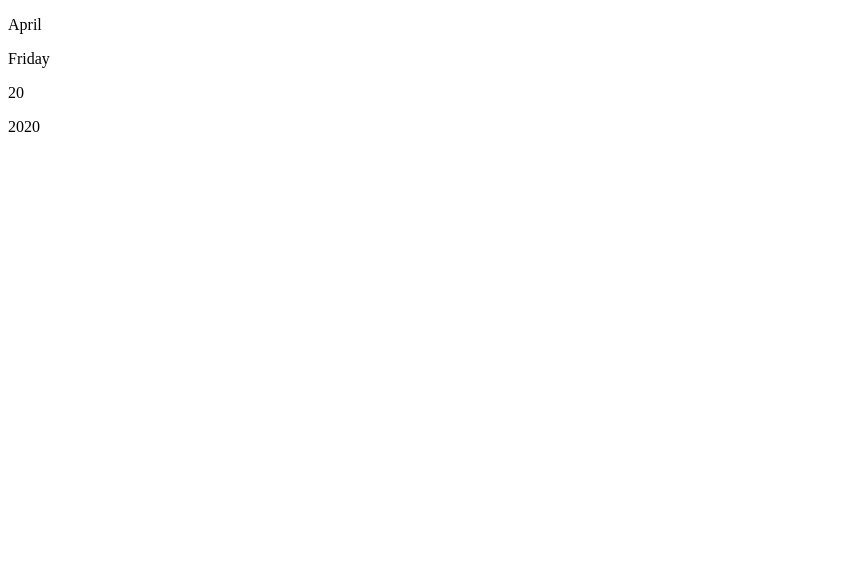
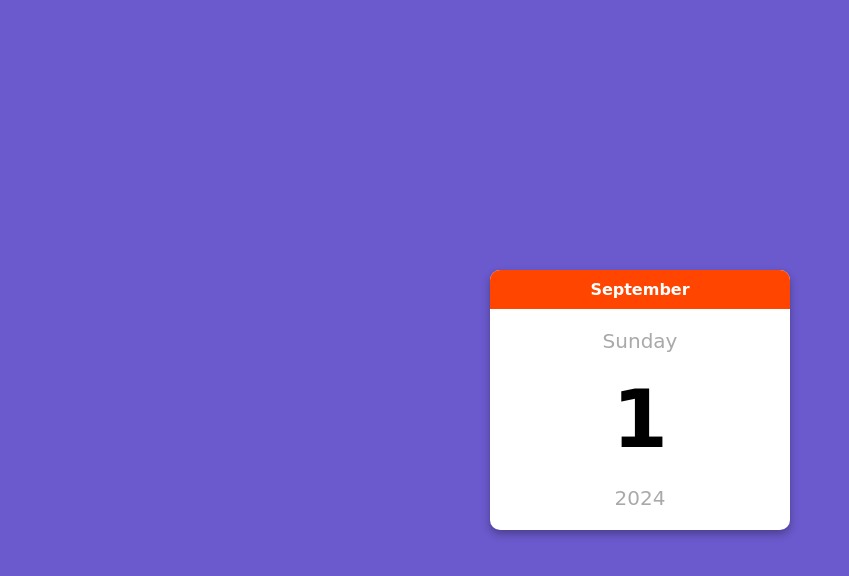
Before and after one commit to engrmehedihasan/short-calendar, a plain HTML site: page index.html in a window 1280 px wide. Shown: the whole page, without its empty margins (0-849 px from the left). Drawn offline with Linux system fonts and the light colour scheme.

Commit message:
update html

```diff
--- a/index.html
+++ b/index.html
@@ -4,14 +4,16 @@
     <meta charset="UTF-8">
     <meta name="viewport" content="width=device-width, initial-scale=1.0">
     <title>Short Calendar</title>
+    <link rel="stylesheet" href="style.css">
 </head>
 <body>
 
     <div class="calendar-container">
         <p class="month-name" id="month-name">April</p>
         <p class="day-name" id="day-name">Friday</p>
-        <p class="day-number" id="day-name">20</p>
+        <p class="day-number" id="day-number">20</p>
         <p class="year" id="year">2020</p>
     </div>
+    <script src="index.js"></script>
 </body>
 </html>
```
